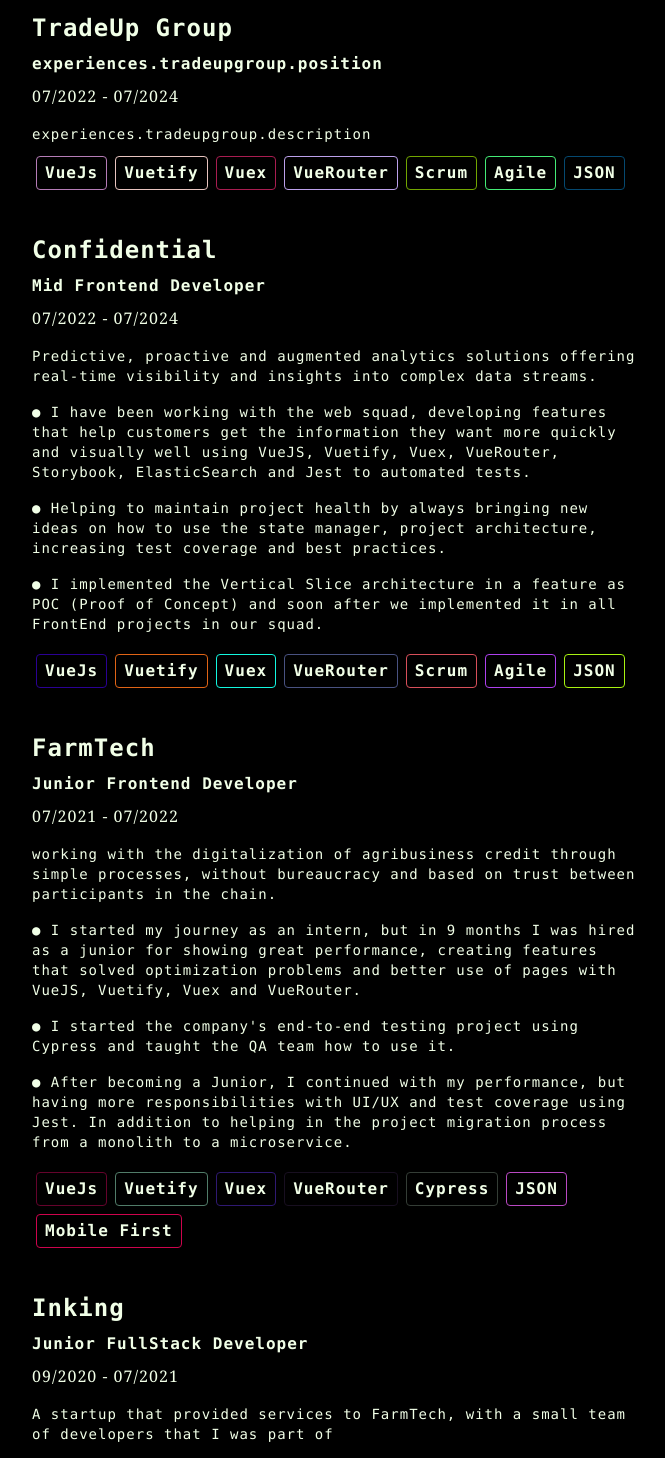
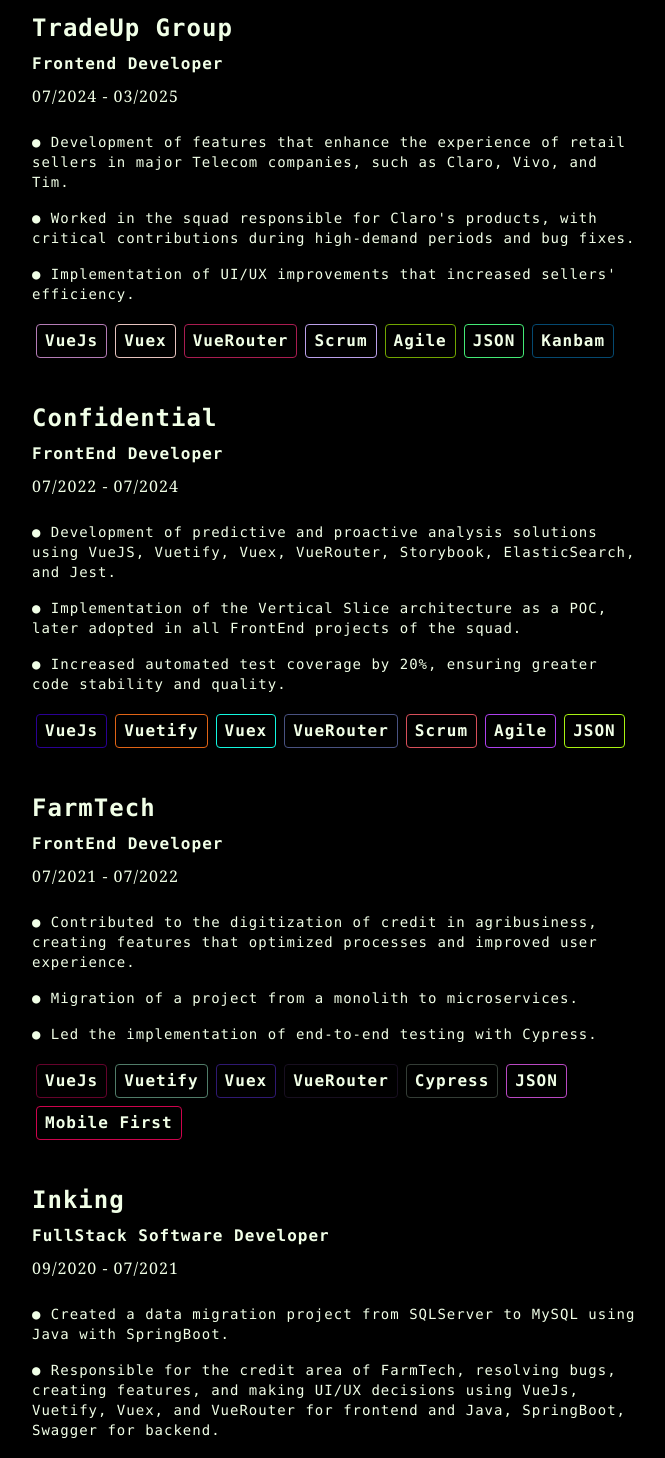
Before and after one commit to viniciussecari/portifolio, a Vue app: page / in a window 1280 px wide. Shown: the part 400-1858 px from the top of the page, without its empty margins (304-969 px from the left). Built offline with nearby package versions, Linux system fonts and the light colour scheme.

Commit message:
:sparkles: Include TradeUp

```diff
--- a/src/components/Header.vue
+++ b/src/components/Header.vue
@@ -81,16 +81,16 @@
 
 const navs = ref([
   {
-    ref: '#skills',
-    title: t('sections.skills.title')
-  },
-  {
     ref: '#experiences',
     title: t('sections.experiences.title')
   },
   {
     ref: '#education',
     title: t('sections.education.college')
+  },
+  {
+    ref: '#skills',
+    title: t('sections.skills.title')
   }
 ]);
 
--- a/src/locales/en.js
+++ b/src/locales/en.js
@@ -34,70 +34,67 @@
     },
   },
   experiences: {
-    confidential: {
-      description: `Predictive, proactive and augmented analytics solutions offering real-time visibility and insights into complex
-        data streams.
-        <div class="text-left mt-2">
+    tradeupgroup: {
+      description: `
         <ul>
           <li class="py-2">
-              ● I have been working with the web squad, developing features that help customers get the
-              information they want more quickly and visually well using VueJS, Vuetify, Vuex, VueRouter,
-              Storybook, ElasticSearch and Jest to automated tests.
+            ● Development of features that enhance the experience of retail sellers in major Telecom companies, such as Claro, Vivo, and Tim.
           </li>
           <li class="py-2">
-              ● Helping to maintain project health by always bringing new ideas on how to use the state manager,
-              project architecture, increasing test coverage and best practices.
+            ● Worked in the squad responsible for Claro's products, with critical contributions during high-demand periods and bug fixes.
           </li>
           <li class="py-2">
-              ● I implemented the Vertical Slice architecture in a feature as POC (Proof of Concept) and soon after
-              we implemented it in all FrontEnd projects in our squad.
+            ● Implementation of UI/UX improvements that increased sellers' efficiency.
           </li>
         </ul>
-        </div>
       `,
-      position: 'Mid Frontend Developer',
+      position: 'Frontend Developer',
+    },
+    confidential: {
+      description: `
+        <ul>
+          <li class="py-2">
+            ● Development of predictive and proactive analysis solutions using VueJS, Vuetify, Vuex, VueRouter, Storybook, ElasticSearch, and Jest.
+          </li>
+          <li class="py-2">
+            ● Implementation of the Vertical Slice architecture as a POC, later adopted in all FrontEnd projects of the squad.
+          </li>
+          <li class="py-2">
+            ● Increased automated test coverage by 20%, ensuring greater code stability and quality.
+          </li>
+        </ul>
+      `,
+      position: 'FrontEnd Developer',
     },
     farmtech: {
-      description: `working with the digitalization of agribusiness credit through simple processes, without bureaucracy and
-        based on trust between participants in the chain.
-        <div class="text-left mt-2">
+      description: `
         <ul>
           <li class="py-2">
-              ● I started my journey as an intern, but in 9 months I was hired as a junior for showing great
-              performance, creating features that solved optimization problems and better use of pages with VueJS,
-              Vuetify, Vuex and VueRouter.
+            ● Contributed to the digitization of credit in agribusiness, creating features that optimized processes and improved user experience.
           </li>
           <li class="py-2">
-              ● I started the company's end-to-end testing project using Cypress and taught the QA team how to use
-              it.
+            ● Migration of a project from a monolith to microservices.
           </li>
           <li class="py-2">
-              ● After becoming a Junior, I continued with my performance, but having more responsibilities with UI/UX
-              and test coverage using Jest. In addition to helping in the project migration process from a monolith to
-              a microservice.
+            ● Led the implementation of end-to-end testing with Cypress.
           </li>
         </ul>
-        </div>
       `,
-      position: 'Junior Frontend Developer',
+      position: 'FrontEnd Developer',
     },
     inking: {
-      description: `A startup that provided services to FarmTech, with a small team of developers that I was part of
-        <div class="text-left mt-2">
+      description: `
         <ul>
           <li class="py-2">
-              ● I created a data migration project, from a SQLServer database to a MySQL database using Java with
-              SpringBoot.
+            ● Created a data migration project from SQLServer to MySQL using Java with SpringBoot.
           </li>
           <li class="py-2">
-              ● I took care of the entire FarmTech credit area alone, solving bugs, creating features and making UI/UX
-              decisions using VueJs, Vuetify, Vuex and VueRouter for frontend and for backend using Java,
-              SpringBoot, Swagger.
+            ● Responsible for the credit area of FarmTech, resolving bugs, creating features,
+            and making UI/UX decisions using VueJs, Vuetify, Vuex, and VueRouter for frontend and Java, SpringBoot, Swagger for backend.
           </li>
         </ul>
-        </div>
       `,
-      position: 'Junior FullStack Developer',
+      position: 'FullStack Software Developer',
     },
   },
   skills: {
--- a/src/locales/pt_BR.js
+++ b/src/locales/pt_BR.js
@@ -34,72 +34,75 @@
     },
   },
   experiences: {
-    confidential: {
-      description: `Soluções de análise preditiva, proativa e aumentada que oferecem visibilidade em tempo real e insights
-        sobre fluxos de dados complexos.
-        <div class="text-left mt-2">
+    tradeupgroup: {
+      description: `
         <ul>
           <li class="py-2">
-              ● Tenho trabalhado com o web squad, desenvolvendo funcionalidades que ajudam os clientes a obter
-              as informações que desejam de forma mais rápida e visualmente bem utilizando VueJS, Vuetify,
-              Vuex, VueRouter, Storybook, ElasticSearch e Jest para testes automatizados.
+            ● Desenvolvimento de funcionalidades que melhoram a experiência de vendedores de
+            varejo em grandes empresas de Telecom, como Claro, Vivo e Tim.
           </li>
           <li class="py-2">
-              ● Ajudando a manter a saúde dos projetos trazendo sempre novas ideias de como utilizar o
-              gerenciador de estados, arquitetura de projetos, aumentando a cobertura de testes com Jest e
-              melhores práticas.
+            ● Atuação na squad responsável pelos produtos da Claro, com contribuições
+            críticas em períodos de alta demanda e correção de bugs.
           </li>
           <li class="py-2">
-              ● Implementei a arquitetura Vertical Slice em uma feature como POC (Proof of Concept) e logo em
-              seguida implementamos em todos os projetos FrontEnd do nosso squad.
+            ● Implementação de melhorias de UI/UX que aumentaram a eficiência dos vendedores.
           </li>
         </ul>
-        </div>
       `,
-      position: 'Desenvolvedor FrontEnd Pleno',
+      position: 'Desenvolvedor Frontend',
+    },
+    confidential: {
+      description: `
+        <ul>
+          <li class="py-2">
+            ● Desenvolvimento de soluções de análise preditiva e proativa utilizando VueJS,
+            Vuetify, Vuex, VueRouter, Storybook, ElasticSearch e Jest.
+          </li>
+          <li class="py-2">
+            ● Implementação da arquitetura Vertical Slice como POC, posteriormente adotada em
+            todos os projetos FrontEnd da squad.
+          </li>
+          <li class="py-2">
+            ● Aumento da cobertura de testes automatizados em 20%, garantindo maior
+            estabilidade e qualidade do código.
+          </li>
+        </ul>
+      `,
+      position: 'Desenvolvedor FrontEnd',
     },
     farmtech: {
-      description: `Trabalhando com a digitalização do crédito do agronegócio por meio de processos simples, sem burocracia
-        e baseados na confiança entre os participantes da cadeia.
-        <div class="text-left mt-2">
+      description: `
         <ul>
           <li class="py-2">
-              ● Comecei minha jornada como estagiário, mas em 9 meses fui contratado como júnior por
-              apresentar ótimo desempenho, criando funcionalidades que resolveram problemas de otimização e
-              melhor aproveitamento de páginas com VueJS, Vuetify, Vuex e VueRouter.
+            ● Contribuição para a digitalização do crédito no agronegócio, criando
+            funcionalidades que otimizaram processos e melhoraram a experiência do usuário.
           </li>
           <li class="py-2">
-              ● Depois de me tornar Junior, continuei com minha atuação, mas tendo mais responsabilidades com
-              UI/UX e cobertura de testes usando Jest. Além de auxiliar no processo de migração do projeto de
-              monólito para microsserviço.
+            ● Migração de um projeto de monólito para microsserviços.
           </li>
           <li class="py-2">
-              ● Iniciei o projeto de testes ponta a ponta da empresa usando Cypress e ensinei a equipe de QA como
-              usá-lo
+            ● Iniciativa na implementação de testes ponta a ponta com Cypress.
           </li>
         </ul>
-        </div>
       `,
-      position: 'Desenvolvedor FrontEnd Júnior',
+      position: 'Desenvolvedor FrontEnd',
     },
     inking: {
-      description: `Uma startup que prestava serviços para FarmTech, com uma pequena equipe de desenvolvedores da qual
-        fiz parte.
-        <div class="text-left mt-2">
+      description: `
         <ul>
           <li class="py-2">
-              ● Criei um projeto de migração de dados, de um banco de dados SQLServer para um banco de dados
-              MySQL utilizando Java com SpringBoot.
+            ● Criação de um projeto de migração de dados de SQLServer para MySQL utilizando
+            Java com SpringBoot.
           </li>
           <li class="py-2">
-              ● Cuidei sozinho de toda a área de crédito FarmTech, resolvendo bugs, criando funcionalidades e
-              tomando decisões UI/UX utilizando VueJs, Vuetify, Vuex e VueRouter para frontend e para backend
-              utilizando Java, SpringBoot, Swagger.
+            ● Responsável pela área de crédito da FarmTech, resolvendo bugs, criando
+            funcionalidades e tomando decisões de UI/UX utilizando VueJs, Vuetify, Vuex e
+            VueRouter para frontend e Java, SpringBoot, Swagger para backend.
           </li>
         </ul>
-        </div>
       `,
-     position: 'Desenvolvedor de software FullStack júnior',
+      position: 'Desenvolvedor de software FullStack',
     },
   },
   skills: {
--- a/src/utils/constants/EXPERIENCES.js
+++ b/src/utils/constants/EXPERIENCES.js
@@ -1,9 +1,9 @@
 export const EXPERIENCES = [
   {
     title: 'TradeUp Group',
-    initialDatetime: '07/2022',
-    finalDatetime: '07/2024',
-    tools: ['VueJs', 'Vuetify', 'Vuex', 'VueRouter', 'Scrum', 'Agile', 'JSON'],
+    initialDatetime: '07/2024',
+    finalDatetime: '03/2025',
+    tools: ['VueJs', 'Vuex', 'VueRouter', 'Scrum', 'Agile', 'JSON', 'Kanbam'],
   },
   {
     title: 'Confidential',
```
Lines whose indentation alone changed are shown as unchanged.
